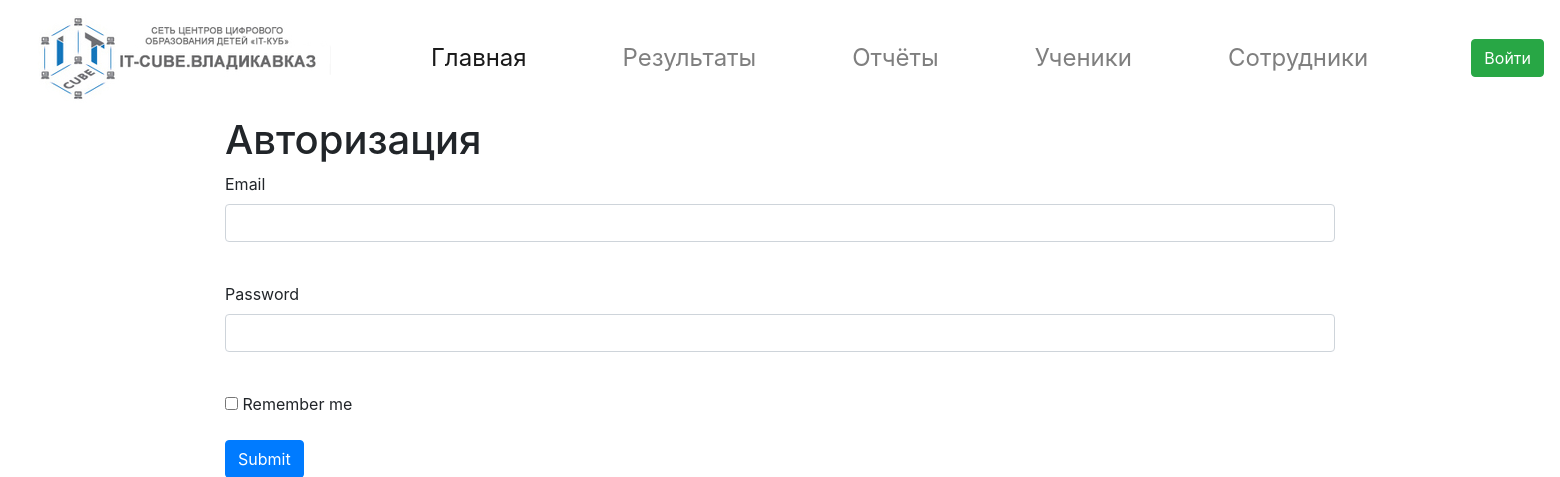
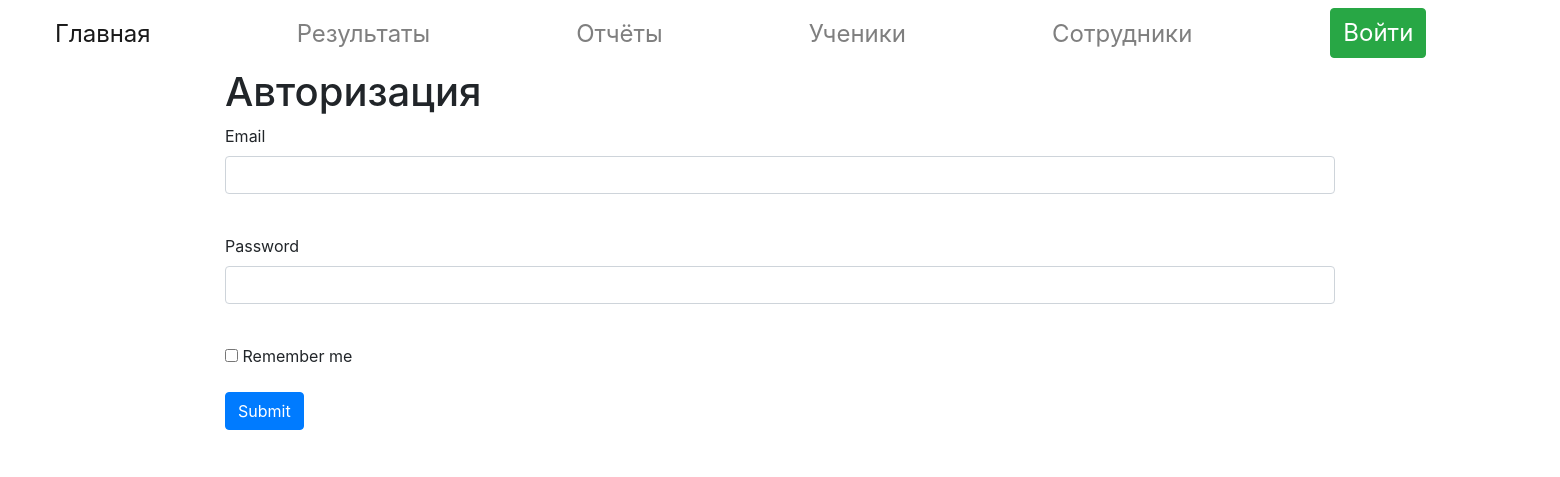
Before and after one commit to Timur-Korbesov/Military-Books, a Flask app: page /login in a window 1560 px wide. Shown: the top 477 px of the page. Run offline with Flask 2, Linux system fonts and the light colour scheme; some libraries are stand-ins or nearby versions.

Commit message:
First website

```diff
--- a/code/static/css/style.css
+++ b/code/static/css/style.css
@@ -1,8 +1,9 @@
 .btn-input {
+    font-size: 24px;
     display: flex;
     justify-content: flex-end
 }
 .navbar-nav li {
     font-size: 24px;
-    padding-right: 80px;
+    padding-right: 130px;
 }
--- a/code/templates/base.html
+++ b/code/templates/base.html
@@ -14,7 +14,7 @@
 <header>
     <nav class="navbar sticky-top navbar-expand-md navbar-light">
         <div class="container-fluid">
-                  <a class="navbar-brand" href="#"><img src="static/img/logo.jpg" alt="логотип" class="img-fluid"></a>
+            <a class="navbar-brand" href="/"><img src="static/img/logo.jpg" alt="логотип" class="img-fluid"></a>
             <button class="navbar-toggler" type="button" data-bs-toggle="collapse"
                     data-bs-target="#navbarSupportedContent"
                     aria-controls="navbarSupportedContent"
@@ -24,7 +24,7 @@
             <div class="collapse navbar-collapse" id="navbarSupportedContent">
                 <ul class="navbar-nav ml-auto">
                     <li class="nav-item">
-                      <a class="nav-link active" aria-current="page" href="#">Главная</a>
+                        <a class="nav-link active" href="/">Главная</a>
                     </li>
                     <li class="nav-item">
                         <a class="nav-link" href="#">Результаты</a>
@@ -38,13 +38,15 @@
                     <li class="nav-item">
                         <a class="nav-link" href="#">Сотрудники</a>
                     </li>
+                    <li class="nav-item">
+                        {% if not current_user.is_authenticated %}
+                        <a class="btn btn-success btn-input" href="/login">Войти</a>
+                        {% endif %}
+                    </li>
 
                 </ul>
             </div>
         </div>
-                {% if not current_user.is_authenticated %}
-                      <a class="btn btn-success btn-input" href="/login">Войти</a>
-                        {% endif %}
     </nav>
 </header>
 <!-- Begin page content -->
```
Lines whose indentation alone changed are shown as unchanged.
